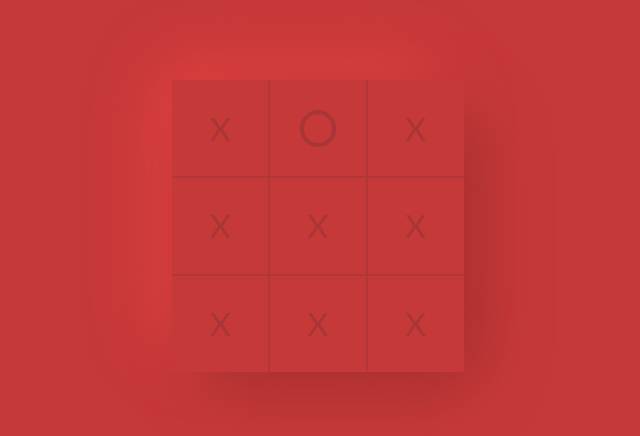
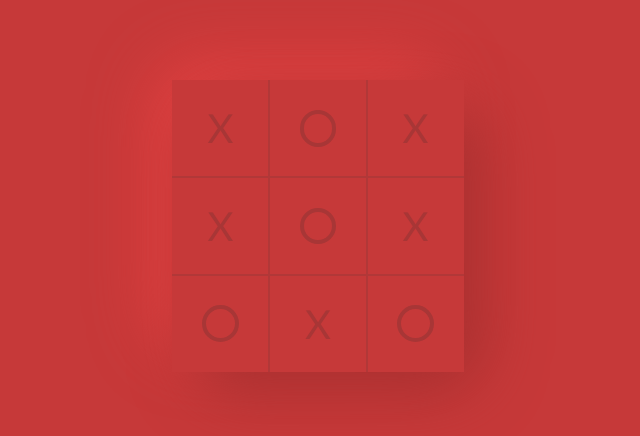
Before and after one commit to neelansh15/minmaxTicTacToe, a Vue app: page / in a window 1280 px wide. Shown: the part 142-578 px from the top of the page, without its empty margins (322-962 px from the left). Built offline with nearby package versions, Linux system fonts and the light colour scheme.

Commit message:
Make compatible with nested array structure

```diff
--- a/src/components/Board.vue
+++ b/src/components/Board.vue
@@ -10,17 +10,19 @@ import Square from './Square.vue';
 export default {
   components: { Square },
   setup() {
-      let results = ref([
-          'X',
-          'O',
-          'X',
-          'X',
-          'X',
-          'X',
-          'X',
-          'X',
-          'X',
+      let results_array = ref([
+          ['X', 'O', 'X'],
+          ['X', 'O', 'X'],
+          ['O', 'X', 'O'],
       ])
+
+    //For Compatibility with nested structure while maintaining clean UI
+    let results = ref([])
+    results_array.value.forEach(subArray => {
+        subArray.forEach(element => {
+            results.value.push(element)
+        })
+    })
 
       return{
           results
--- a/src/components/Square.vue
+++ b/src/components/Square.vue
@@ -27,7 +27,7 @@ export default {
     display: grid;
     place-items: center;
     color: #a83636;
-    font-size: 2em;
+    font-size: 2.5em;
     width: 80%;
     height: 80%;
 }
```
